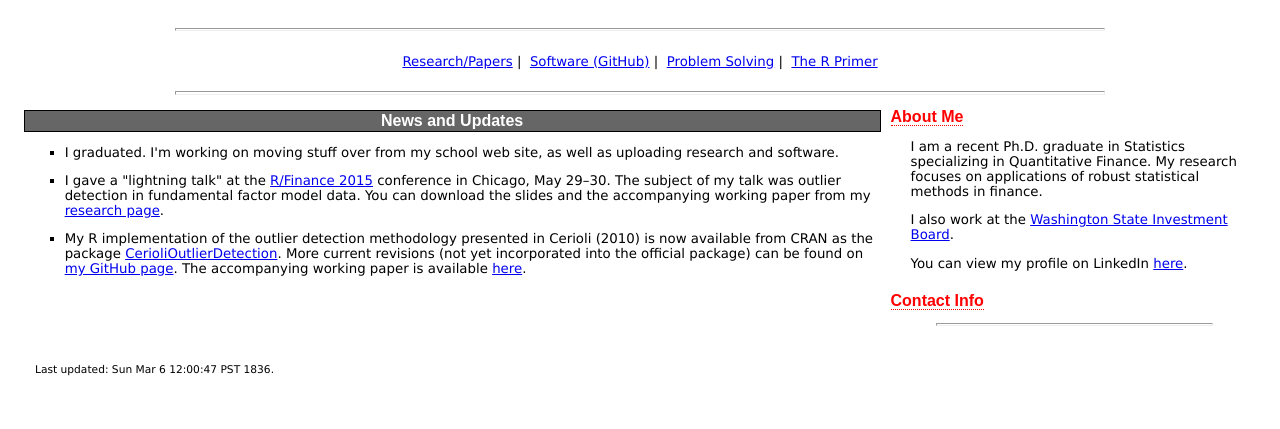
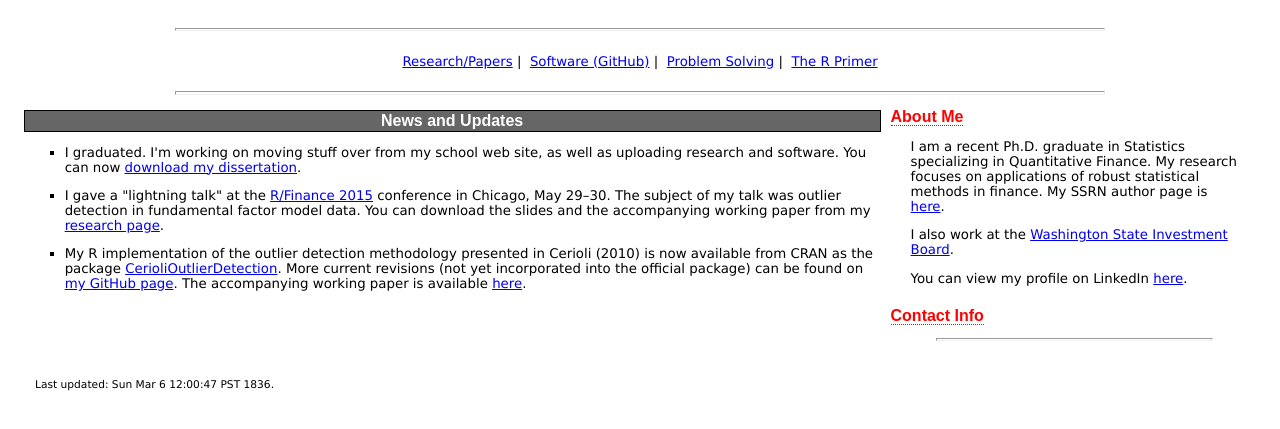
Before and after one commit to christopherggreen/christopherggreen.github.io, a plain HTML site: page index.html in a window 1280 px wide. Shown: the part 71-500 px from the top of the page. Drawn offline with Linux system fonts and the light colour scheme.

Commit message:
Add dissertation, link to SSRN.

```diff
--- a/index.html
+++ b/index.html
@@ -45,7 +45,9 @@
                 <tr>
                     <td><ul>
 							<li>I graduated. I'm working on moving stuff over from my school web site,
-							as well as uploading research and software.</li>
+							as well as uploading research and software. You can now
+							<a href="papers/ChristopherGGreen_dissertation.pdf">download
+								my dissertation</a>.</li>
                         <li>I gave a &quot;lightning talk&quot; at the
 			<a href="http://rinfinance.com/">R/Finance 2015</a> conference in Chicago, May 29&ndash;30.
 			The subject of my talk was outlier detection in fundamental factor model data. You
@@ -63,7 +65,8 @@
 	<td class="frontpage-right"><span class="sectionhead" id="current"><a>About Me</a></span><br />
 		<p>I am a <span itemprop="jobTitle">recent Ph.D. graduate in Statistics specializing in Quantitative
 		Finance</span>. My research focuses on applications of robust statistical methods
-		in finance.</p>
+	in finance. My SSRN author page is
+	<a href="https://papers.ssrn.com/sol3/cf_dev/AbsByAuth.cfm?per_id=429464">here</a>.</p>
 		<!-- <p>I am a part-time student at the <span itemprop="affiliation">University of Washington (Seattle)</span>. -->
 		<p>I also work at the
 		<a href="http://www.sib.wa.gov/"><span itemprop="affiliation">Washington State Investment Board</span></a>.</p>
```
Also changed, not shown: images/viman.gif (added), 1 other file.
